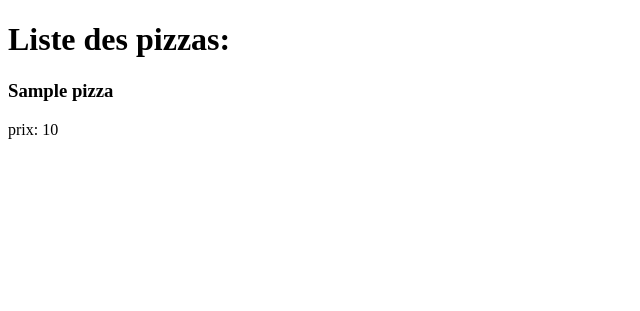
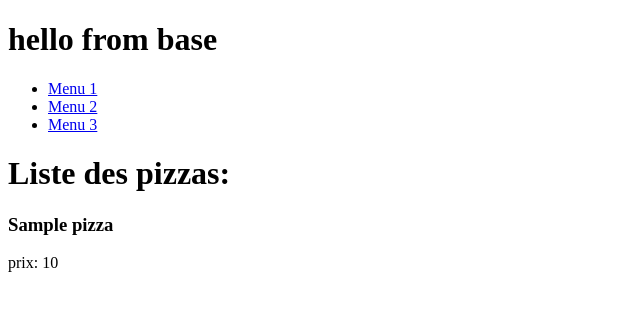
Before and after one commit to imaneaity/cours_symfony-13-17-03, a Symfony app: template templates/pizza/list.html.twig in a window 1280 px wide. Shown: the top 311 px of the page, without its empty margins (0-640 px from the left). Run offline with Twig, Linux system fonts and the light colour scheme; the template is opened without the code that fills it: most values are stand-ins (such as "Sample title", 1, 10 or a date in 2020); some libraries are stand-ins or nearby versions.

Commit message:
ajout des exemples sur les blocks

```diff
--- /dev/null
+++ b/templates/_menu.html.twig
@@ -0,0 +1,13 @@
+<nav>
+    <ul>
+        <li>
+            <a href="#"> Menu 1</a>
+        </li>
+        <li>
+            <a href="#"> Menu 2</a>
+        </li>
+        <li>
+            <a href="#"> Menu 3</a>
+        </li>
+    </ul>
+</nav>
--- a/templates/base.html.twig
+++ b/templates/base.html.twig
@@ -14,6 +14,7 @@
         {% endblock %}
     </head>
     <body>
+        <h1> hello from base </h1>
         {% block body %}{% endblock %}
     </body>
 </html>
--- a/templates/pizza/list.html.twig
+++ b/templates/pizza/list.html.twig
@@ -3,6 +3,8 @@
 {% block title %}Liste des pizzas{% endblock %}
 
 {% block body %}
+     {{ include('_menu.html.twig') }}
+
     <h1> Liste des pizzas: </h1>
 
      {% for pizza in pizzas %}
```
